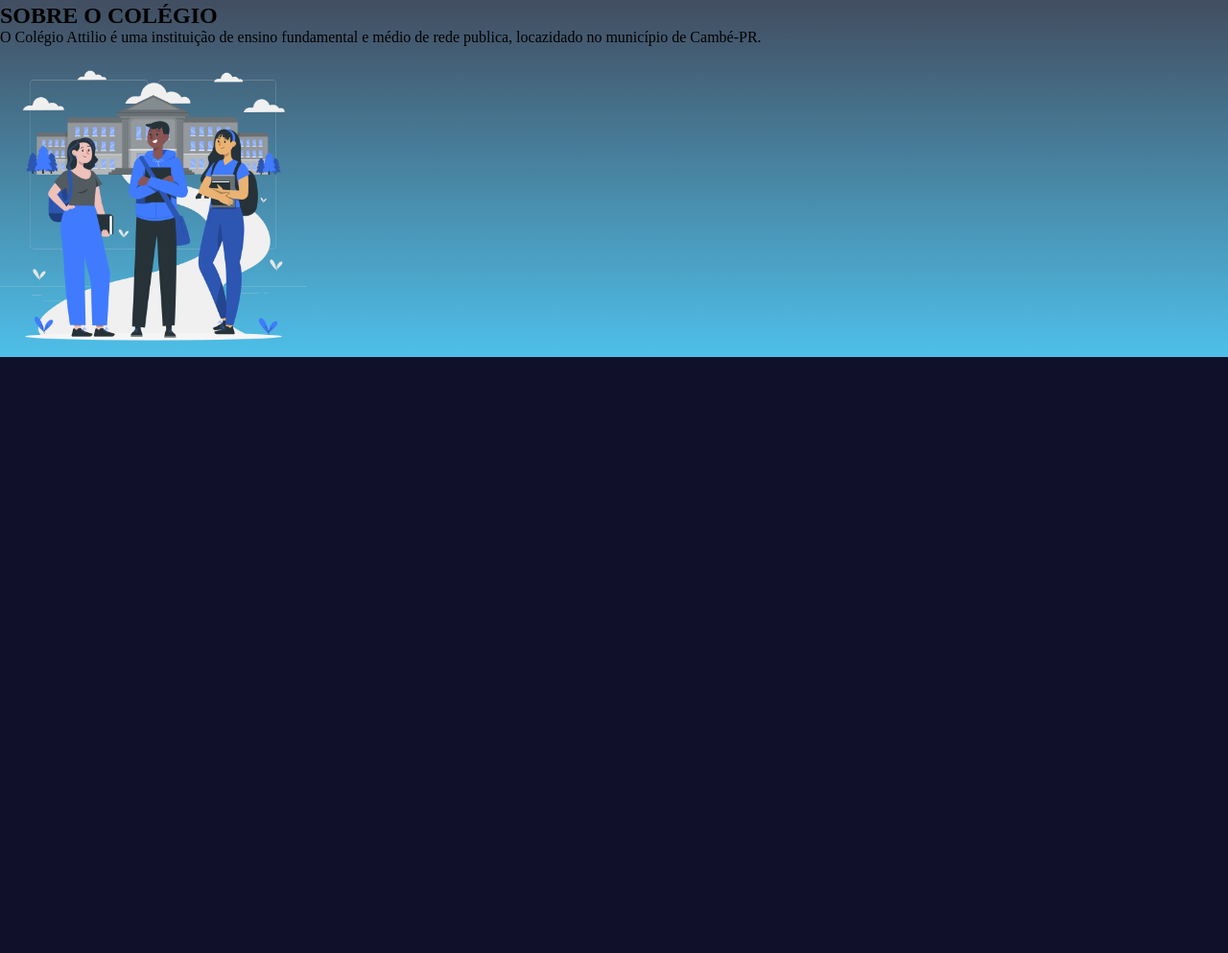
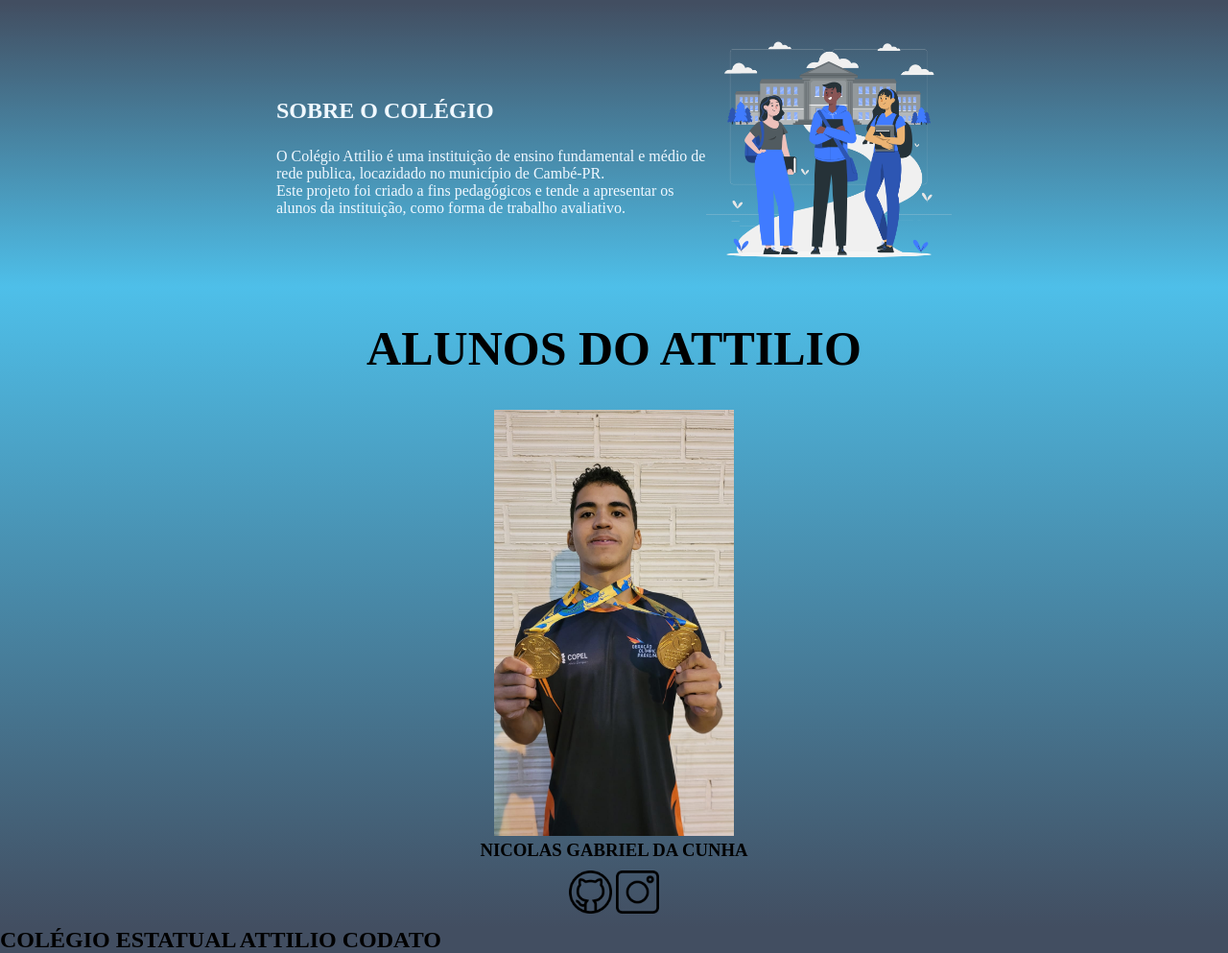
Before and after one commit to NicolasCunha07/Trabalho-Alura, a plain HTML site: page index.html in a window 1280 px wide. Shown: the part 210-1203 px from the top of the page at 96% size. Before the commit the page ends 800 px from the top, so only its background shows below. Drawn offline with Linux system fonts and the light colour scheme.

Commit message:
Add files via upload

```diff
--- a/index.html
+++ b/index.html
@@ -5,24 +5,42 @@
     <meta name="viewport" content="width=device-width, initial-scale=1.0">
     <title>Document</title>
     <link rel="stylesheet" href="style.css">
+    <link rel="preconnect" href="https://fonts.googleapis.com">
+<link rel="preconnect" href="https://fonts.gstatic.com" crossorigin>
+<link href="https://fonts.googleapis.com/css2?family=Poppins:wght@100;400;700&display=swap" rel="stylesheet">
 </head>
 <body>
     <header class="cabecalho">
         <h1>  <img class="cabecalho imagem" src="images.png" alt="CCM COLÈGIO CIVICO-MILITAR"> </h1>
         <ul>
-    <li class="cabecalho-lista-item">CCM-PR</li>
-    <li class="cabecalho-lista-item">COLÉGIO ESTADUAL ATTILIO CODATO</li>
+        <li class="cabecalho-lista-item">CCM-PR</li>
+        <li class="cabecalho-lista-item">COLÉGIO ESTADUAL ATTILIO CODATO</li>
         </ul>
     </header>
-    <SEction class="escola">
-<H2 class="escola-titulo">SOBRE O COLÉGIO</H2>
-<p class="escola-texto-um"> O Colégio Attilio é uma instituição de ensino fundamental e médio de rede publica, locazidado no município de Cambé-PR.</p>
+        <SEction class="escola">
+        <DIv class="escola-div-conteúdo">
+            <H2 class="escola-titulo">SOBRE O COLÉGIO</H2>
+            <p class="escola-texto-um"> O Colégio Attilio é uma instituição de ensino fundamental e médio de rede publica, locazidado no município de Cambé-PR.</p>
 
-<p class="escola-texto-dois">
+            <p class="escola-texto-dois"> Este projeto foi criado a fins pedagógicos e tende a apresentar os alunos da instituição, como forma de trabalho avaliativo.</p>
+        </DIv>
 
-</p>
 <img class="escola-imagem" src="escola.png" alt="alunos emfrente a escola">
+    </SEction>
 
-</SEction>
+<section class="estudantes">
+    <h2 class="estudante-titulo"> ALUNOS DO ATTILIO</h2>
+    <div class="estudante-div">
+        <img class="estudante-imagem" src="FOTO NICOLAS G.jpeg" alt="foto nicoas gabriel">
+        <h3 class="estudante-nome">NICOLAS GABRIEL DA CUNHA</h3>
+        <a href="https://github.com/NicolasCunha07"><img class="estudante-icone" src="github.png" alt="github"></a>
+        <img class="estudante-icone" src="instagram.png" alt="instagram">
+    </div>
+</section>
+
+<footer class="rodapé">
+    <h2 class="rodapé-tesxto">COLÉGIO ESTATUAL ATTILIO CODATO</h2>
+</footer>
+
 </body>
 </html>
--- a/style.css
+++ b/style.css
@@ -12,9 +12,7 @@ background-color: #424e61;
     padding: 0Px 0;
 font-size: 50px;
 }
-body{
-    background-color: rgb(16, 16, 43);
-}
+
 .cabecalho-imagem{
 width: 20%;
 }
@@ -25,9 +23,76 @@ width: 20%;
 }
 
 .escola-imagem{
-    width: 25%;
+    width: 20%;
 }
 
 .escola{
 background-image: linear-gradient( #424e61, #4EBFE9);
 }
+
+.escola{
+    color: aliceblue;
+    display: flex;
+    justify-content: center;
+    align-items: center;
+    padding: 20px 0;
+}
+
+.escola-titulo{
+    padding: 25px 0;
+}
+.cabecalho-lista-item{
+    color: aliceblue;
+}
+
+.escola-div-conteúdo{
+    width: 35%;
+}
+
+body{
+      .poppins-regular {
+        font-family: "Poppins", sans-serif;
+        font-weight: 400;
+        font-style: normal;
+      }
+
+}
+
+.estudantes{
+background-image: linear-gradient( #4EBFE9, #424e61);
+color: #000000;
+}
+
+.estudante-imagem{
+    width: 250px;
+}
+
+.estudante-icone{
+    width: 45px;
+    padding: 10px 0;
+}
+
+.estudante-div{
+
+    text-align: center;
+}
+
+.estudante-titulo{
+    text-align: center;
+padding: 35px 0;
+font-size: 50px;
+
+}
+
+.rodapé{
+    color: #000000;
+    background-color: #424e61;
+
+}
+
+.rodapé-texto{
+    height: 60px;
+    color: #000000
+    justify-content: space-between;
+
+}
```
Also changed, not shown: FOTO NICOLAS G.jpeg (added), github.png (added), instagram.png (added), linkedin.png (added).
